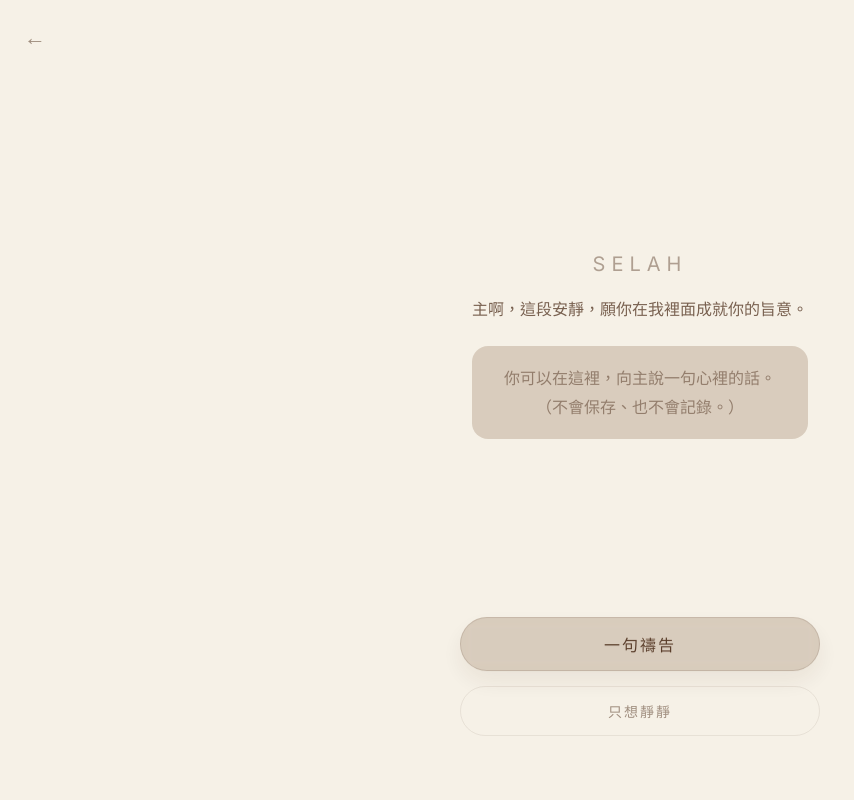
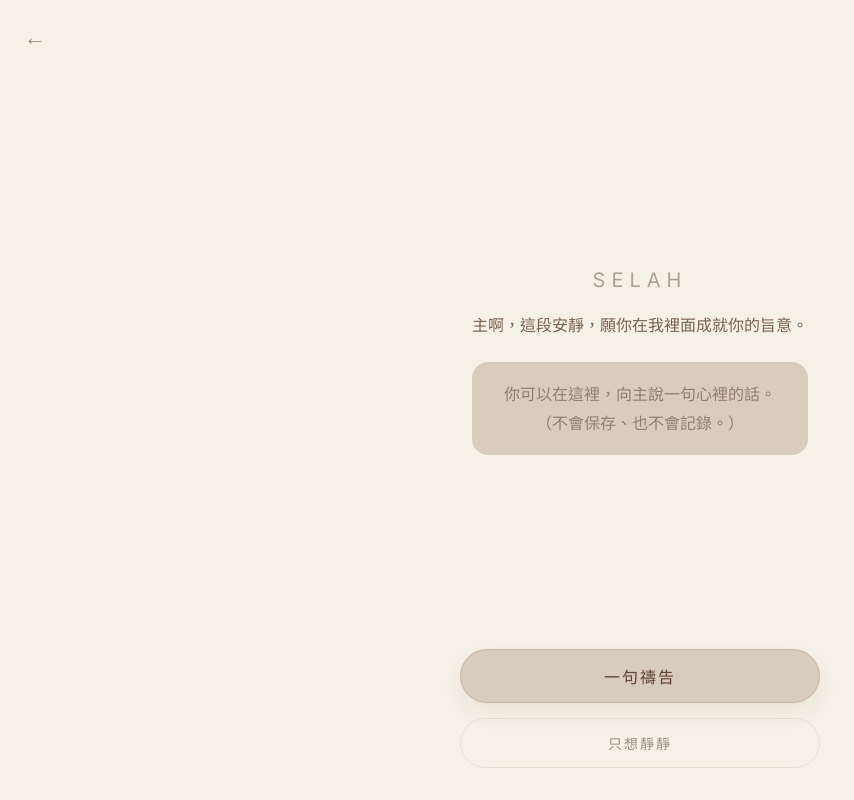
Before and after one commit to buzyfire-coder/selah-pwa, a Next.js app: page /echo in a window 1280 px wide. Shown: the whole page, without its empty margins (0-854 px from the left). Built offline with nearby package versions, Linux system fonts and the light colour scheme.

Commit message:
safe area

```diff
--- a/app/done/page.tsx
+++ b/app/done/page.tsx
@@ -54,7 +54,8 @@ const styles: Record<string, React.CSSProperties> = {
     flexDirection: "column",
     alignItems: "center",
     justifyContent: "space-between",
-    padding: "24px 24px 56px",
+    padding: "24px 24px calc(24px + env(safe-area-inset-bottom))",
+    overflow: "hidden",
     textAlign: "center",
   },
   centerBlock: {
--- a/app/echo/page.tsx
+++ b/app/echo/page.tsx
@@ -169,7 +169,8 @@ const styles: Record<string, React.CSSProperties> = {
   page: {
     minHeight: "100svh",
     background: "var(--bg)",
-    padding: "24px 24px 56px",
+    padding: "24px 24px calc(24px + env(safe-area-inset-bottom))",
+    overflow: "hidden",
     display: "flex",
     flexDirection: "column",
     justifyContent: "space-between",
--- a/app/globals.css
+++ b/app/globals.css
@@ -75,3 +75,18 @@ html, body{
 
 * { box-sizing: border-box; }
 html, body { height: 100%; margin: 0; }
+
+html, body {
+  height: 100%;
+  margin: 0;
+  background: var(--bg);   /* 關鍵：body 背景跟主題 */
+  color: var(--text);
+  overflow: hidden;        /* 關鍵：全站禁止上下滑動 */
+}
+
+body {
+  overscroll-behavior: none;   /* Android/Chrome：防彈跳 */
+  -webkit-overflow-scrolling: auto;
+}
+
+* { box-sizing: border-box; }
--- a/app/page.tsx
+++ b/app/page.tsx
@@ -27,7 +27,8 @@ const styles: Record<string, React.CSSProperties> = {
     flexDirection: "column",
     alignItems: "center",
     justifyContent: "space-between",
-    padding: "calc(24px + env(safe-area-inset-top)) 24px calc(24px + env(safe-area-inset-bottom))",
+    padding: "calc(24px 24px calc(24px + env(safe-area-inset-bottom))",
+    overflow: "hidden",
   },
   centerBlock: {
     width: "100%",
--- a/app/selah/page.tsx
+++ b/app/selah/page.tsx
@@ -275,7 +275,8 @@ const styles: Record<string, React.CSSProperties> = {
     flexDirection: "column",
     alignItems: "center",
     justifyContent: "space-between",
-    padding: "24px 24px 56px"
+    padding: "24px 24px calc(24px + env(safe-area-inset-bottom))",
+    overflow: "hidden",
   },
   back: {
     alignSelf: "flex-start",
--- a/app/time/page.tsx
+++ b/app/time/page.tsx
@@ -77,7 +77,8 @@ const styles: Record<string, React.CSSProperties> = {
     flexDirection: "column",
     alignItems: "center",
     justifyContent: "space-between",
-    padding: "24px 24px 56px"
+    padding: "24px 24px calc(24px + env(safe-area-inset-bottom))",
+    overflow: "hidden",
   },
   back: {
     alignSelf: "flex-start",
```
